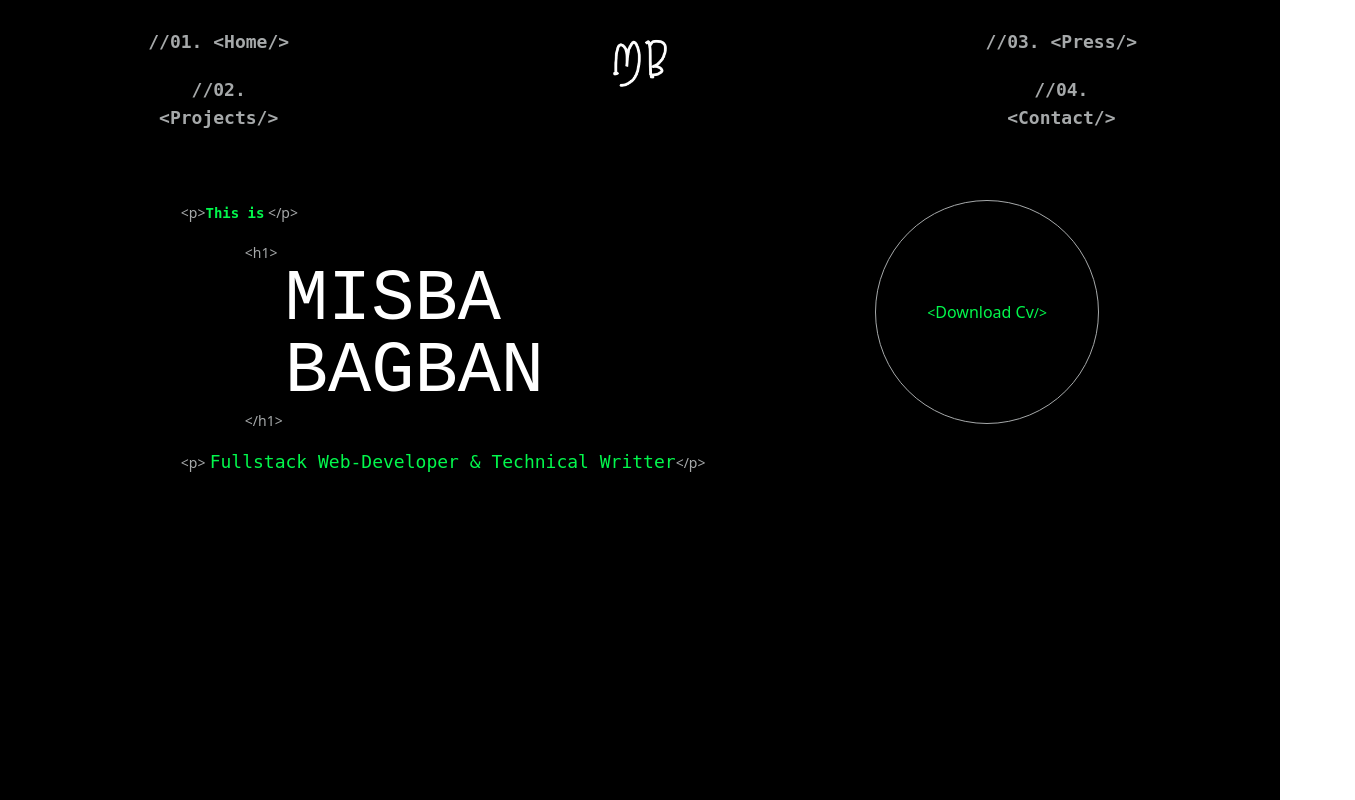
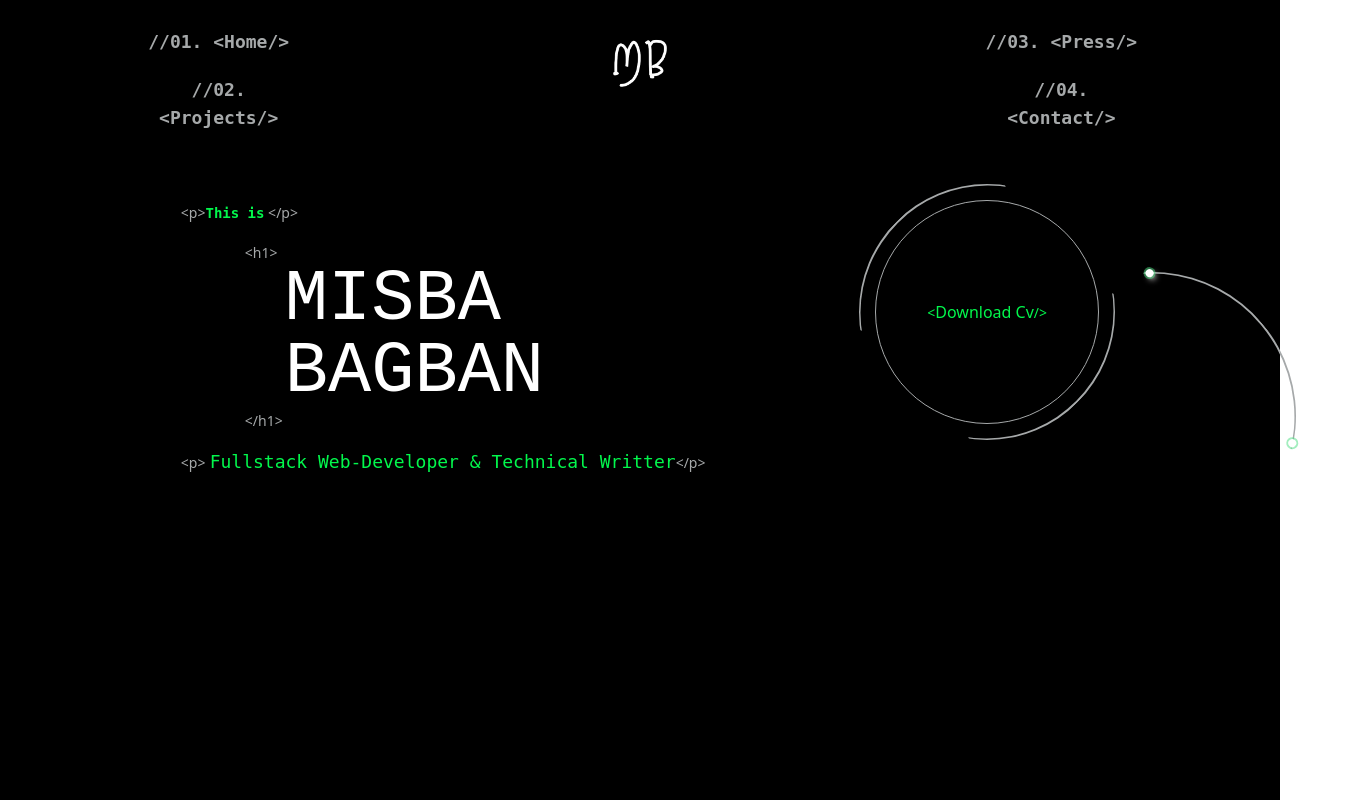
Before and after one commit to mishba-ai/misba-ai, a React (Vite) app: page / in a window 1280 px wide. Shown: the top 800 px of the page, 1355 px wide, since content can reach past the window. Built offline with nearby package versions, Linux system fonts and the light colour scheme; a web font is replaced by a local one.

Commit message:
add the rings around the cv circle the homepage

```diff
--- a/src/Components/Home.jsx
+++ b/src/Components/Home.jsx
@@ -10,7 +10,7 @@ const Home = ({ name, title }) => {
         <div className="text-[#A6A9AA]">
           <p className="">
             <span className="text-sm">&lt;p&gt;</span>
-            <span className="text-[#02F74C] text-sm font-code text-lg font-semibold">This is</span>
+            <span className="text-[#02F74C] text-sm font-code  font-semibold">This is</span>
             <span className="text-sm"> &lt;/p&gt;</span>
           </p>
           <h1 className="mt-4 mx-16">
@@ -25,7 +25,21 @@ const Home = ({ name, title }) => {
           </p>
         </div>
         <div className="">
-          <div className="w-56 h-56 rounded-full border border-[#A6A9AA] flex justify-center items-center">
+          <span
+            className="w-72 h-72 border-r-2 border-r-gray border -rotate-[40deg] bottom-[15rem] border-transparent rounded-[50%] left-[63rem] absolute
+          after:absolute after:w-2 after:h-2 after:bg-white after:ring-2 after:rounded-full after:ring-green-400/50 after:shadow-md after:content-[''] after:shadow-white
+          after:bottom-[15.6rem] after:right-12
+          before:absolute before:w-2 before:h-2 before:bg-white before:ring-2 before:rounded-full before:ring-green-400/50 before:shadow-md before:content-[''] before:shadow-white
+          before:top-[15.6rem] before:right-12
+
+          "
+          ></span>
+          <div
+            className="w-56 h-56 rounded-full border relative border-[#A6A9AA] flex justify-center items-center after:w-64 after:h-64  after:absolute after:border-t-gray after:border-t-2 after:border after:-rotate-45  after:border-transparent  after:rounded-[50%]
+          before:w-64 before:h-64  before:absolute before:border-b-gray before:border-b-2 before:border before:border-transparent
+          before:-rotate-45 before:top- before:rounded-[50%]
+          "
+          >
             <p>
               {" "}
               <span className="text-[#02F74C]">
--- a/src/Components/Press.jsx
+++ b/src/Components/Press.jsx
@@ -28,8 +28,10 @@ const Press = () => {
 
           <li></li>
         </ul>
-        <div className="mt-10 h-40 border border-greenPrimary relative after:rounded-full after:h-2 after:absolute after:top-[9.8rem] after:-right-1   after:w-2 after:bg-white after:shadow-md  after:ring-2 after:ring-green-400/50  after:content-[''] after:shadow-white
-        before:rounded-full before:h-2 before:absolute before:-top-2 before:-right-1   before:w-2 before:ring-green-400/50 before:ring-2 before:bg-white before:shadow-md before:content-[''] before:shadow-white"></div>
+        <div
+          className="mt-10 h-40 border border-greenPrimary relative after:rounded-full after:h-2 after:absolute after:top-[9.8rem] after:-right-1   after:w-2 after:bg-white after:shadow-md  after:ring-2 after:ring-green-400/50  after:content-[''] after:shadow-white
+        before:rounded-full before:h-2 before:absolute before:-top-2 before:-right-1   before:w-2 before:ring-green-400/50 before:ring-2 before:bg-white before:shadow-md before:content-[''] before:shadow-white"
+        ></div>
       </div>
     </section>
   );
--- a/src/index.css
+++ b/src/index.css
@@ -9,6 +9,7 @@
 :root {
   --greenPrimary :#02F74C;
   --greenSecondary :#19C84A;
+  --gray : #A6A9AA;
 }
 
 /* SCROLLBAR customization */
--- a/tailwind.config.js
+++ b/tailwind.config.js
@@ -3,6 +3,9 @@ module.exports = {
   content: ["./src/**/*.{js,jsx,ts,tsx}"],
   theme: {
     extend: {
+      borderRadius: {
+        "semi-border": "50% 100px 100px 0 0",
+      },
       fontFamily: {
         code: ['"Nanum Gothic Coding"', '"monospace"'],
         Kode: ['"Kode Mono"', "monospace"],
@@ -11,6 +14,7 @@ module.exports = {
       colors: {
         greenPrimary: "var(--greenPrimary)",
         greenSecondary: "var(--greenSecondary)",
+        gray: "var(--gray)",
       },
     },
   },
```
